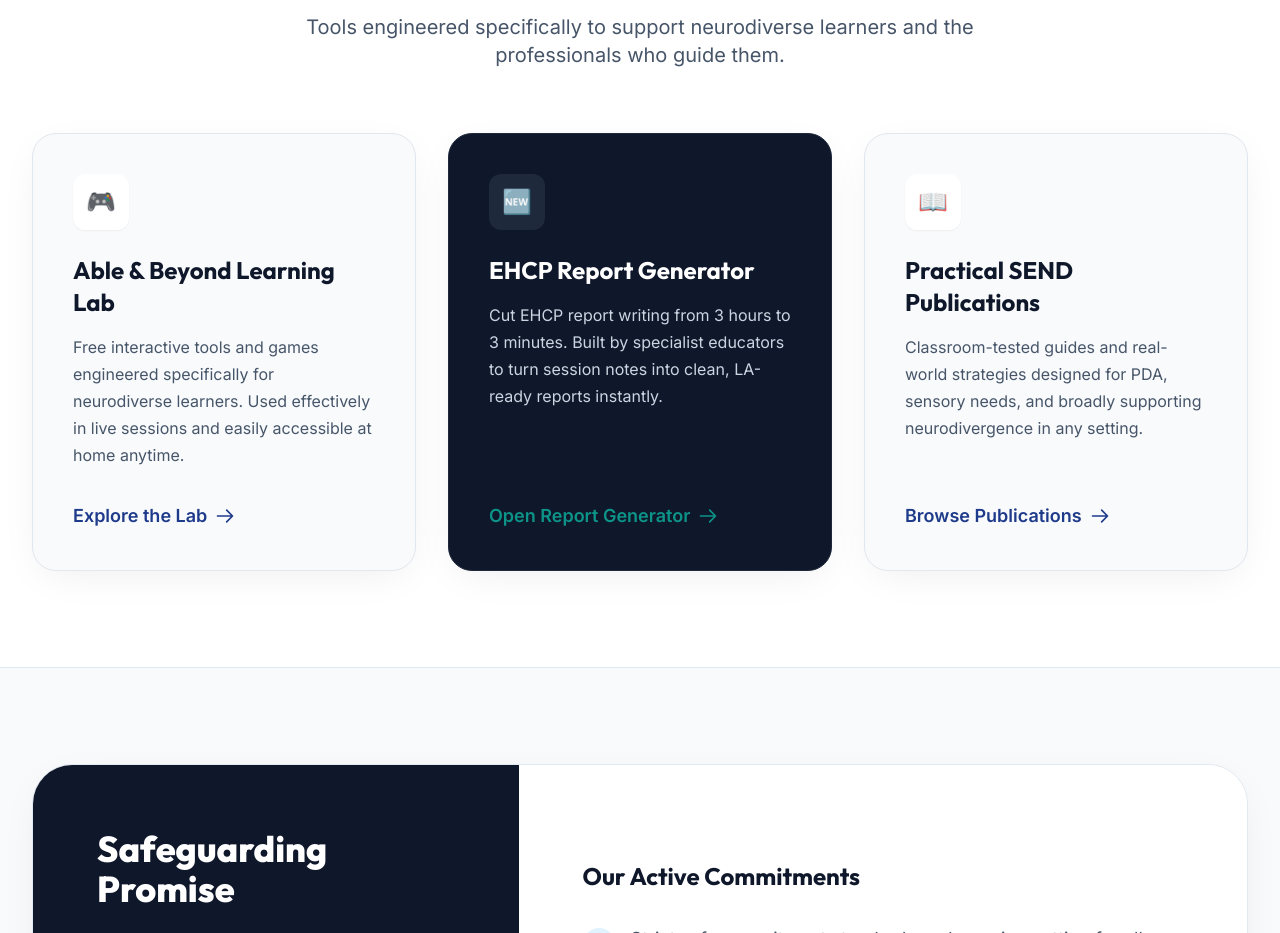
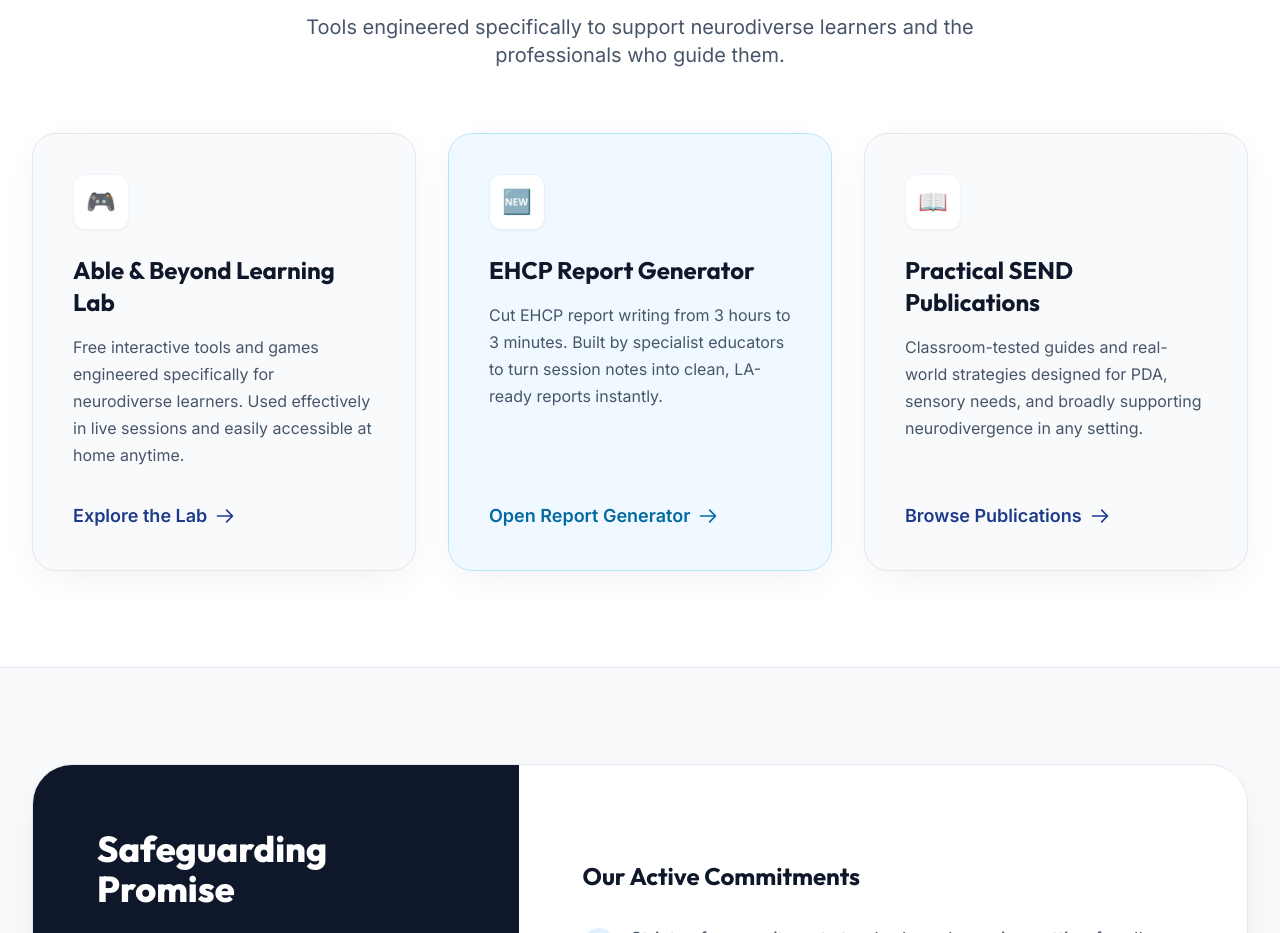
Before and after one commit to Ableandbeyond/able-and-beyond, a plain HTML site: page index.html in a window 1280 px wide. Shown: the part 1941-2874 px from the top of the page. Drawn offline with nearby package versions, Linux system fonts and the light colour scheme.

Commit message:
Update Innovation section UI to be softer and more consistent

```diff
--- a/index.html
+++ b/index.html
@@ -256,8 +256,8 @@
                 <div class="grid grid-cols-1 md:grid-cols-3 gap-8">
 
                     <!-- Card 1: Learning Lab -->
-                    <div class="bg-slate-50 rounded-3xl p-8 lg:p-10 shadow-soft border border-slate-200 flex flex-col group hover:-translate-y-1 transition-transform duration-300">
-                        <div class="w-14 h-14 bg-white rounded-xl shadow-sm flex items-center justify-center text-2xl mb-6">🎮</div>
+                    <div class="bg-slate-50 rounded-3xl p-8 lg:p-10 shadow-soft border border-slate-200 flex flex-col group hover:-translate-y-1 hover:shadow-lg transition-all duration-300">
+                        <div class="w-14 h-14 bg-white rounded-xl shadow-sm border border-slate-100 flex items-center justify-center text-2xl mb-6 text-agency-blue">🎮</div>
                         <h3 class="text-2xl font-bold text-agency-navy mb-4">Able & Beyond Learning Lab</h3>
                         <p class="text-agency-slate mb-8 flex-grow leading-accessible">
                             Free interactive tools and games engineered specifically for neurodiverse learners. Used effectively in live sessions and easily accessible at home anytime.
@@ -269,21 +269,21 @@
                     </div>
 
                     <!-- Card 2: Report Generator -->
-                    <div class="bg-agency-navy rounded-3xl p-8 lg:p-10 shadow-soft border border-slate-800 flex flex-col relative overflow-hidden group hover:-translate-y-1 transition-transform duration-300">
-                        <div class="w-14 h-14 bg-slate-800 rounded-xl flex items-center justify-center text-2xl mb-6">🆕</div>
-                        <h3 class="text-2xl font-bold text-white mb-4">EHCP Report Generator</h3>
-                        <p class="text-slate-300 mb-8 flex-grow leading-accessible">
+                    <div class="bg-[#F0F9FF] rounded-3xl p-8 lg:p-10 shadow-soft border border-[#BAE6FD] flex flex-col relative overflow-hidden group hover:-translate-y-1 hover:shadow-lg transition-all duration-300">
+                        <div class="w-14 h-14 bg-white rounded-xl shadow-sm border border-sky-100 flex items-center justify-center text-2xl mb-6 text-sky-600">🆕</div>
+                        <h3 class="text-2xl font-bold text-agency-navy mb-4">EHCP Report Generator</h3>
+                        <p class="text-agency-slate mb-8 flex-grow leading-accessible">
                             Cut EHCP report writing from 3 hours to 3 minutes. Built by specialist educators to turn session notes into clean, LA-ready reports instantly.
                         </p>
-                        <a href="https://reports.ableandbeyond.support/" target="_blank" rel="noopener noreferrer" class="inline-flex items-center text-agency-teal font-bold hover:text-white transition-colors text-lg">
+                        <a href="https://reports.ableandbeyond.support/" target="_blank" rel="noopener noreferrer" class="inline-flex items-center text-sky-700 font-bold hover:text-sky-800 text-lg">
                             Open Report Generator
                             <svg class="w-5 h-5 ml-2 group-hover:translate-x-2 transition-transform" fill="none" viewBox="0 0 24 24" stroke="currentColor" stroke-width="2"><path stroke-linecap="round" stroke-linejoin="round" d="M14 5l7 7m0 0l-7 7m7-7H3"/></svg>
                         </a>
                     </div>
 
                     <!-- Card 3: Publications -->
-                    <div class="bg-slate-50 rounded-3xl p-8 lg:p-10 shadow-soft border border-slate-200 flex flex-col group hover:-translate-y-1 transition-transform duration-300">
-                        <div class="w-14 h-14 bg-white rounded-xl shadow-sm flex items-center justify-center text-2xl mb-6">📖</div>
+                    <div class="bg-slate-50 rounded-3xl p-8 lg:p-10 shadow-soft border border-slate-200 flex flex-col group hover:-translate-y-1 hover:shadow-lg transition-all duration-300">
+                        <div class="w-14 h-14 bg-white rounded-xl shadow-sm border border-slate-100 flex items-center justify-center text-2xl mb-6 text-agency-blue">📖</div>
                         <h3 class="text-2xl font-bold text-agency-navy mb-4">Practical SEND Publications</h3>
                         <p class="text-agency-slate mb-8 flex-grow leading-accessible">
                             Classroom-tested guides and real-world strategies designed for PDA, sensory needs, and broadly supporting neurodivergence in any setting.
```
